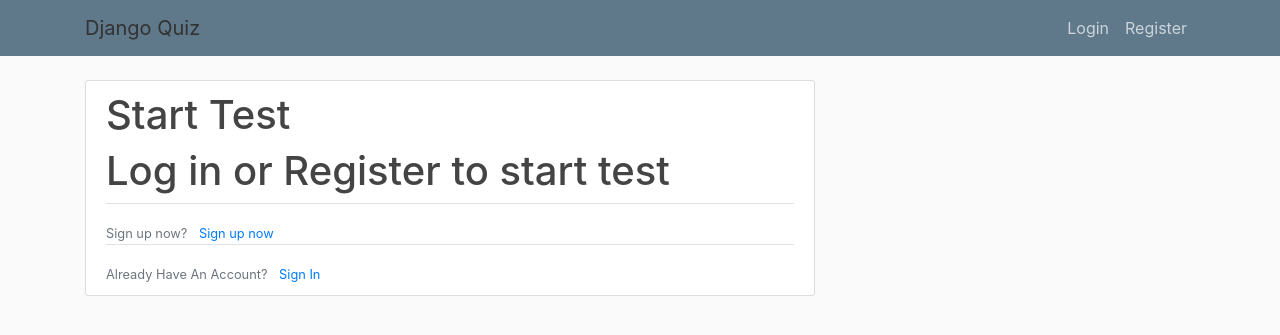
After one commit to Amandeep18-tech/Quizapp, a Django app: template templates/start_page.html in a window 1280 px wide. The commit adds this page. Shown: the top 335 px of the page. Run offline with Django 3.2, Linux system fonts and the light colour scheme; the template is opened without the code that fills it, so the values that code supplies are empty; some libraries are stand-ins or nearby versions.

Commit message:
Code review 29 Jan changes

```diff
--- a/questions/decorators.py
+++ b/questions/decorators.py
@@ -1,4 +1,4 @@
-from .models import Question, UserProgress
+from .models import UserProgress
 from django.shortcuts import get_object_or_404
 from django.shortcuts import HttpResponseRedirect, reverse
 from django.contrib import messages
--- a/questions/urls.py
+++ b/questions/urls.py
@@ -15,7 +15,7 @@ Including another URLconf
 """
 
 from django.urls import path
-from .views import ExamListView, ResultPageListView
+from .views import ExamListView, ResultPageListView, StartPage
 
 
 urlpatterns = [
@@ -23,5 +23,6 @@ urlpatterns = [
     path('quiz/',
          ExamListView.as_view(), name='question-page'),
     path('results/', ResultPageListView.as_view(), name='result-page'),
+    path('', StartPage.as_view(), name='start-page'),
 
 ]
--- a/static_files/main.js
+++ b/static_files/main.js
@@ -10,8 +10,9 @@ function timer(url) {
         const time_left = Date.parse(end_time.textContent)
         const difference = time_left - now
         const minutes = Math.floor((time_left / (1000 * 60) - (now / (1000 * 60))) % 60)
-        let seconds = Math.ceil((time_left / (1000) - (now / (1000))) % 60)
+        let seconds = Math.floor((time_left / (1000) - (now / (1000))) % 60)
         seconds = seconds < 10 ? '0' + seconds : seconds
+        seconds = seconds == 60 ? '00' : seconds
         if (difference > 0) {
             countdown.innerHTML = minutes + ":" + seconds
         }
--- a/templates/base.html
+++ b/templates/base.html
@@ -32,9 +32,7 @@
         </button>
         <div class="collapse navbar-collapse" id="navbarToggle">
           <div class="navbar-nav mr-auto">
-            {% if user.is_authenticated %}
-            <a class="nav-item nav-link" href="{% url 'profile'%}">Profile</a>
-            {% endif %}
+
           </div>
           <!-- Navbar Right Side -->
           <div class="navbar-nav">
--- a/templates/profile.html
+++ b/templates/profile.html
@@ -9,6 +9,5 @@
       <p class="text-secondary">{{ user.email }}</p>
     </div>
   </div>
-  <!-- FORM HERE -->
 </div>
 {% endblock content %}
--- /dev/null
+++ b/templates/start_page.html
@@ -0,0 +1,24 @@
+{% extends "base.html" %}
+{% load crispy_forms_tags%}
+{% block content %}
+<div class="content-section">
+    <div class="media">
+        <div class="media-body">
+            <h2 class="account-heading">Start Test</h2>
+            <h1> Log in or Register to start test </h1>
+        </div>
+    </div>
+
+    <div class="border-top pt-3">
+        <small class="text-muted">
+            Sign up now? <a class="ml-2" href="{% url 'register' %}">Sign up now</a>
+        </small>
+    </div>
+    <div class="border-top pt-3">
+        <small class="text-muted">
+            Already Have An Account? <a class="ml-2" href="{% url 'login'%}">Sign In</a>
+        </small>
+    </div>
+</div>
+
+{% endblock content %}
--- a/users/signals.py
+++ b/users/signals.py
@@ -9,4 +9,6 @@ from questions.models import UserProgress
 def create_profile(sender, instance, created, **kwargs):
     if created:
         Profile.objects.create(user=instance)
-    UserProgress.objects.get_or_create(user=instance)
+
+    UserProgress.objects.get_or_create(
+        user=instance)
--- a/users/urls.py
+++ b/users/urls.py
@@ -21,7 +21,7 @@ from users import views as user_views
 
 urlpatterns = [
     path('register/', user_views.SignUpView.as_view(), name='register'),
-    path('login/', user_views.CustomLoginView.as_view(),
+    path('login/', user_views.CustomLoginView.as_view(redirect_authenticated_user=True),
          name='login'),
     path('logout/', auth_views.LogoutView.as_view(template_name='logout.html'), name='logout'),
     path('password-reset/',
--- a/users/views.py
+++ b/users/views.py
@@ -3,6 +3,7 @@ from django.contrib.messages.views import SuccessMessageMixin
 from django.contrib.auth.mixins import LoginRequiredMixin
 from django.contrib.auth import views
 from django.shortcuts import reverse
+
 from django.shortcuts import get_object_or_404
 from .models import Profile
 from .forms import UserRegisterForm
@@ -37,12 +38,9 @@ class CustomLoginView(views.LoginView):
     template_name = 'login.html'
 
     def get_success_url(self, *args, **kwargs):
-
         user_progress = get_object_or_404(UserProgress,
                                           user=self.request.user)
-
         saved_page = reverse('question-page')
-
         return_saved_page = f'{saved_page}?page={user_progress.current_page}'
 
         return return_saved_page
```
Also changed, not shown: questions/models.py (+5 -3 lines), questions/views.py (+18 -5 lines), templates/result.html (+7 -3 lines).
